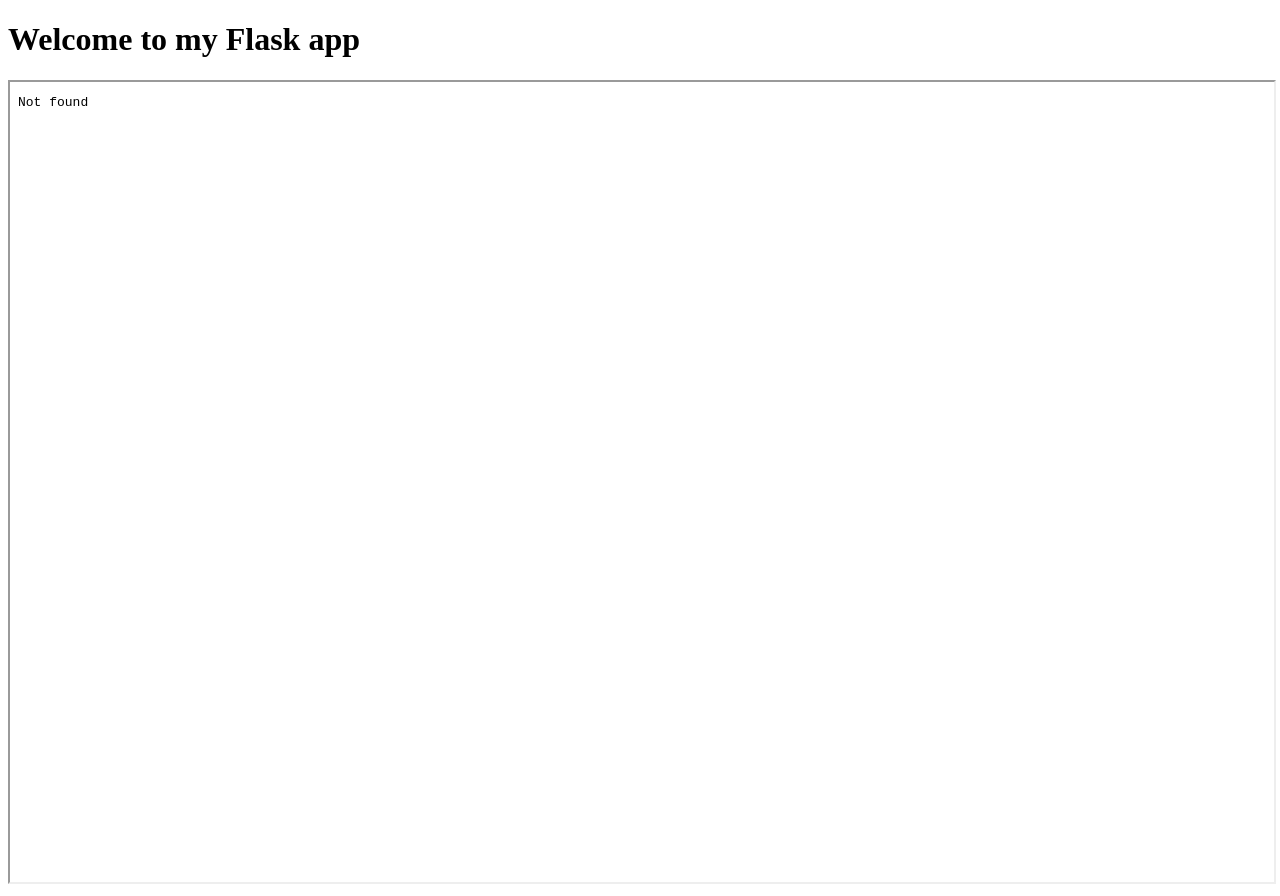
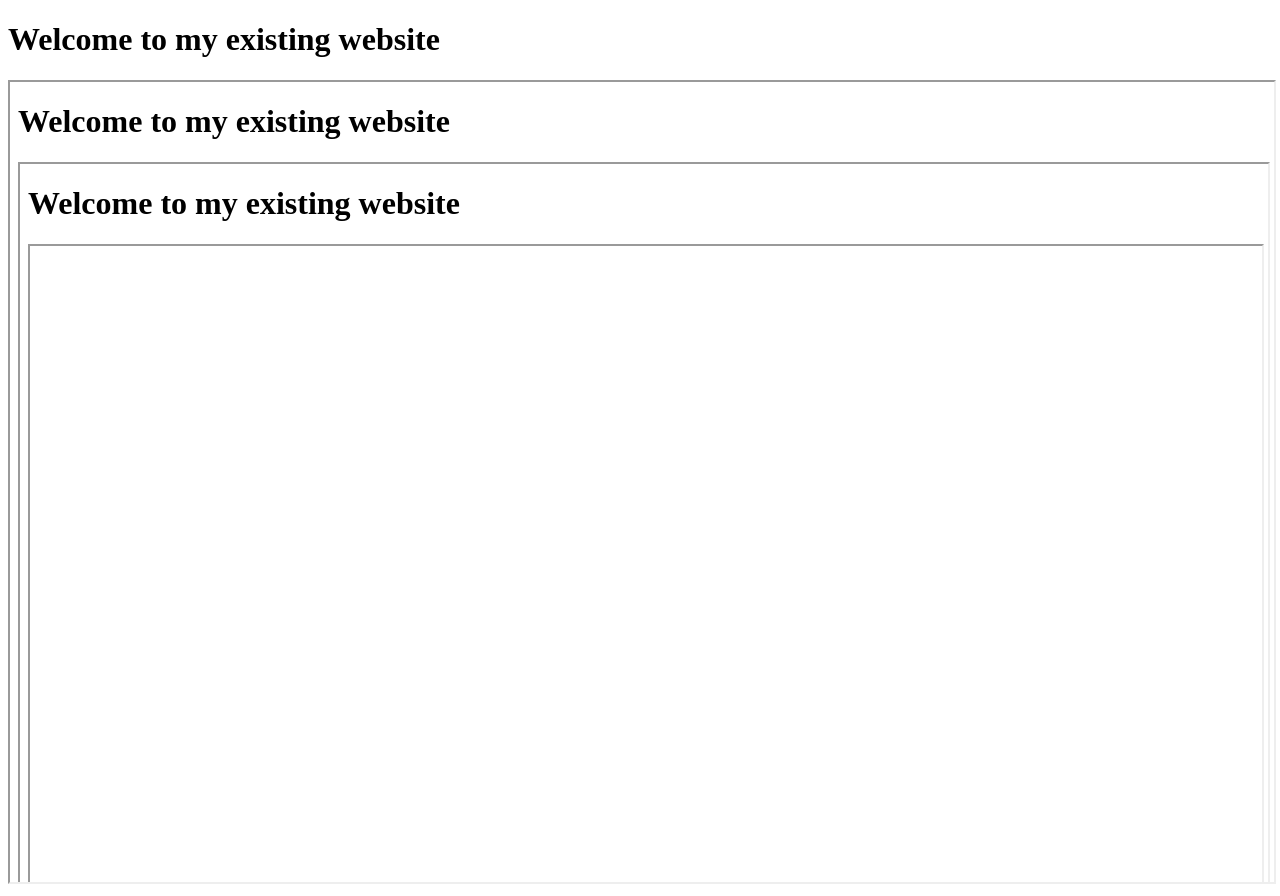
Before and after one commit to sholikun32/SVBS, a plain HTML site: page index.html in a window 1280 px wide. Drawn offline with Linux system fonts and the light colour scheme.

Commit message:
Update index.html

```diff
--- a/index.html
+++ b/index.html
@@ -1,10 +1,10 @@
 <!DOCTYPE html>
 <html>
 <head>
-    <title>My Flask App</title>
+    <title>My Existing Website</title>
 </head>
 <body>
-    <h1>Welcome to my Flask app</h1>
-    <iframe src="/streamlit" width="100%" height="800"></iframe>
+    <h1>Welcome to my existing website</h1>
+    <iframe src="http://localhost:5000/" width="100%" height="800"></iframe>
 </body>
 </html>
```
